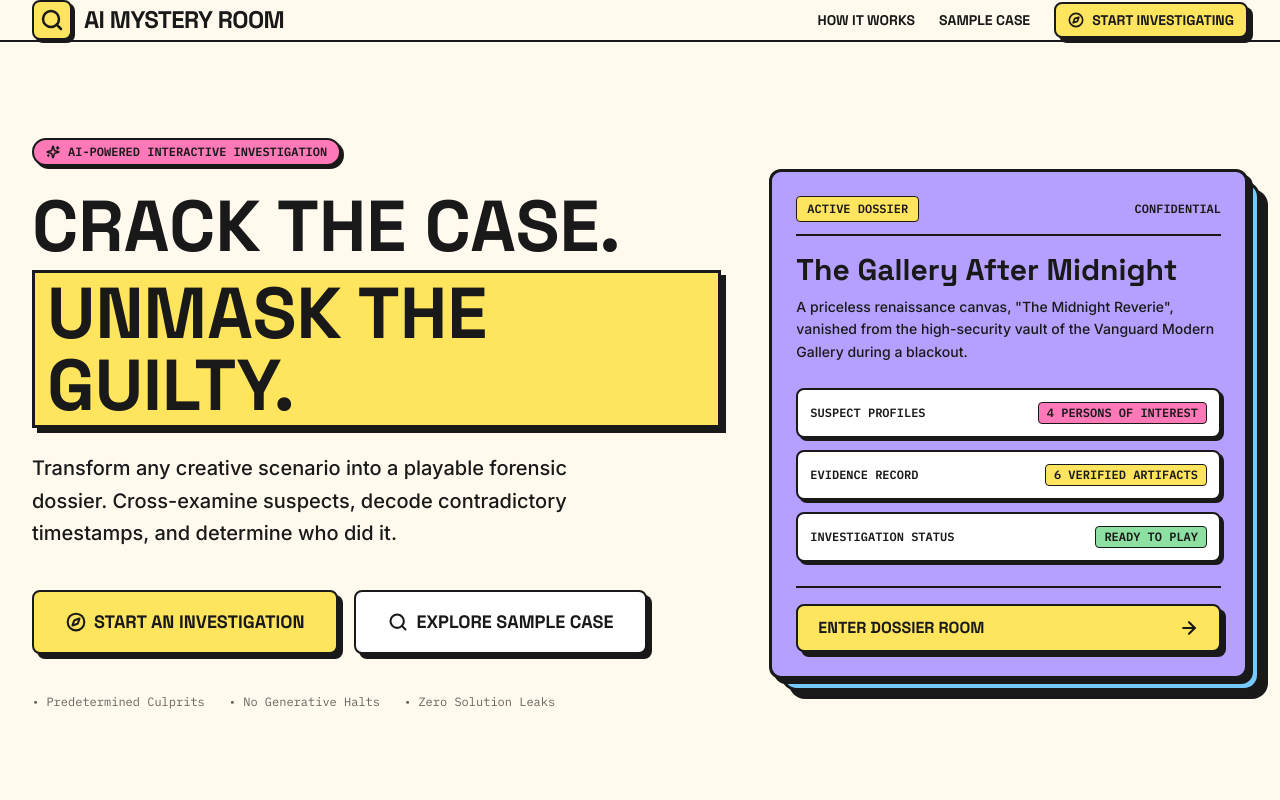
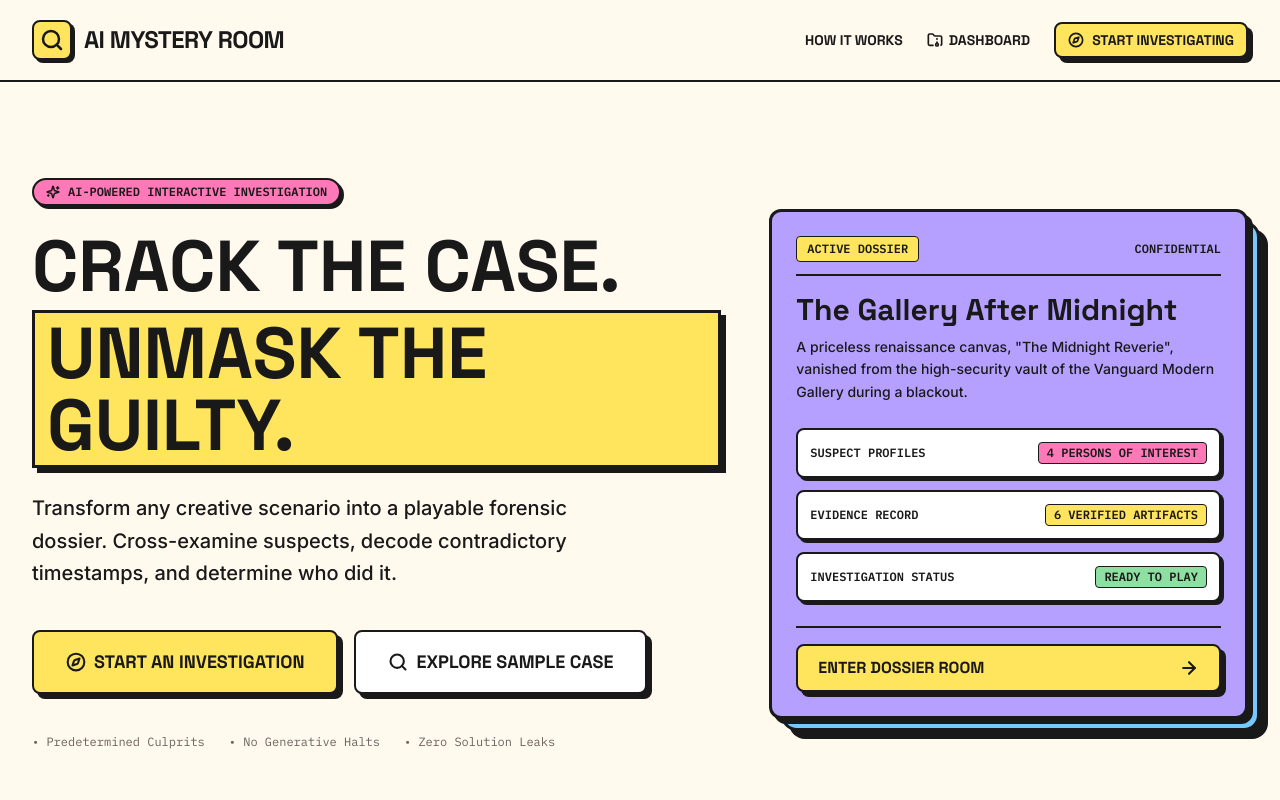
Before and after one commit to abhaysoni007/AI-Mystery-Room, a React (Vite) app in the folder client/: page / in a window 1280 px wide. Shown: the top 800 px of the page. Built offline with nearby package versions, Linux system fonts and the light colour scheme.

Commit message:
chore: sync package-lock and connect navbar dashboard link

```diff
--- a/client/src/components/layout/Navbar.jsx
+++ b/client/src/components/layout/Navbar.jsx
@@ -1,24 +1,34 @@
 import React from 'react';
-import { Search, Compass } from 'lucide-react';
+import { Link, useNavigate } from 'react-router-dom';
+import { Search, Compass, FolderArchive } from 'lucide-react';
 import { Button } from '../ui/Button';
 
 export function Navbar() {
+  const navigate = useNavigate();
+
   return (
     <header className="border-b-2 border-ink bg-paper sticky top-0 z-50">
-      <div className="max-w-7xl mx-auto px-4 sm:px-6 lg:px-8 h-18 flex items-center justify-between">
-        <div className="flex items-center gap-3">
-          <div className="w-10 h-10 bg-neoYellow border-2 border-ink rounded-lg flex items-center justify-center shadow-hard-sm">
+      <div className="max-w-7xl mx-auto px-4 sm:px-6 lg:px-8 h-20 flex items-center justify-between">
+        <Link to="/" className="flex items-center gap-3 group">
+          <div className="w-10 h-10 bg-neoYellow border-2 border-ink rounded-lg flex items-center justify-center shadow-hard-sm group-hover:translate-x-0.5 group-hover:translate-y-0.5 transition-transform">
             <Search className="w-6 h-6 text-ink stroke-[2.5]" />
           </div>
           <span className="font-display font-extrabold text-2xl tracking-tight text-ink uppercase">
             AI Mystery Room
           </span>
-        </div>
+        </Link>
 
         <nav className="hidden md:flex items-center gap-6 font-display font-bold text-sm">
-          <a href="#how-it-works" className="hover:text-neoPurple transition-colors">HOW IT WORKS</a>
-          <a href="#sample-case" className="hover:text-neoPurple transition-colors">SAMPLE CASE</a>
-          <Button variant="primary" size="sm">
+          <Link to="/#how-it-works" className="hover:text-neoPurple transition-colors">HOW IT WORKS</Link>
+          <Link to="/dashboard" className="hover:text-neoPurple transition-colors flex items-center gap-1.5">
+            <FolderArchive className="w-4 h-4 stroke-[2.5]" />
+            DASHBOARD
+          </Link>
+          <Button
+            variant="primary"
+            size="sm"
+            onClick={() => navigate('/create')}
+          >
             <Compass className="w-4 h-4 mr-2 stroke-[2.5]" />
             START INVESTIGATING
           </Button>
```
Also changed, not shown: 1 other file (tests, documents, lock files or other folders).
